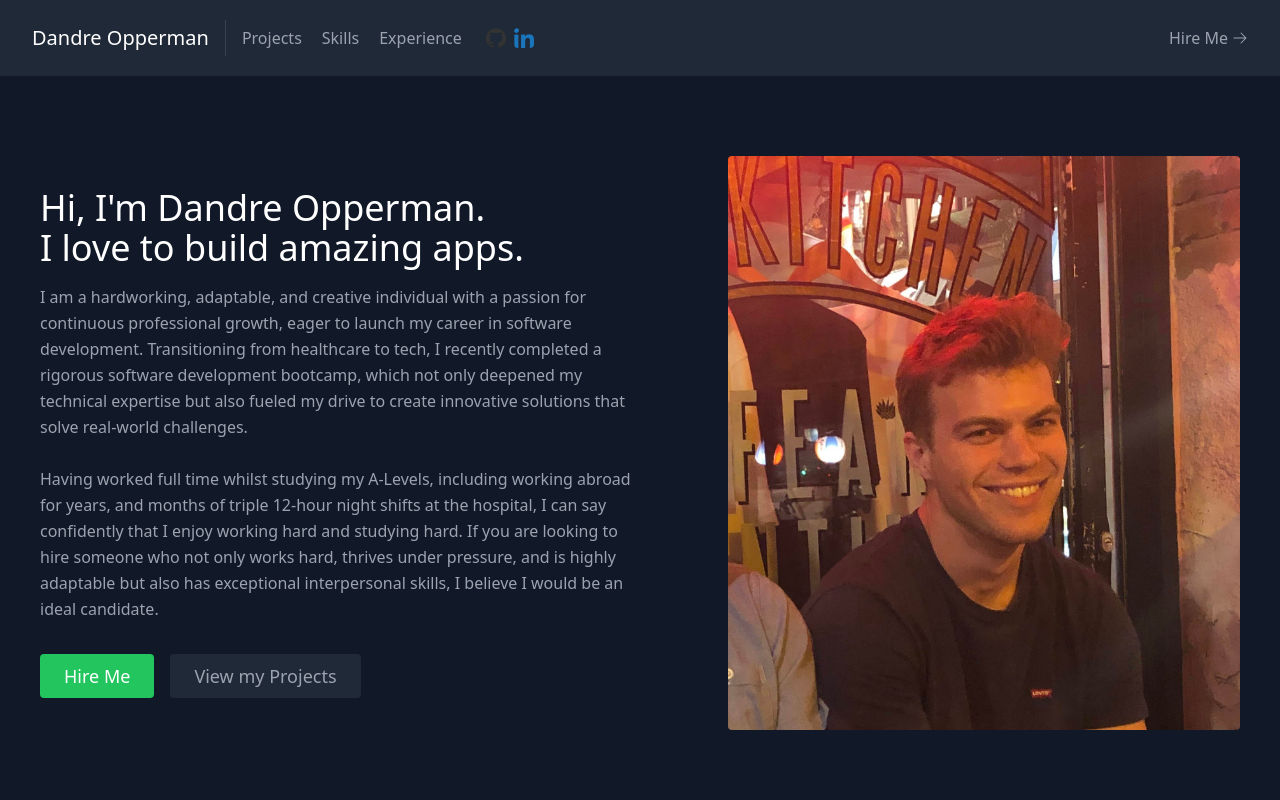
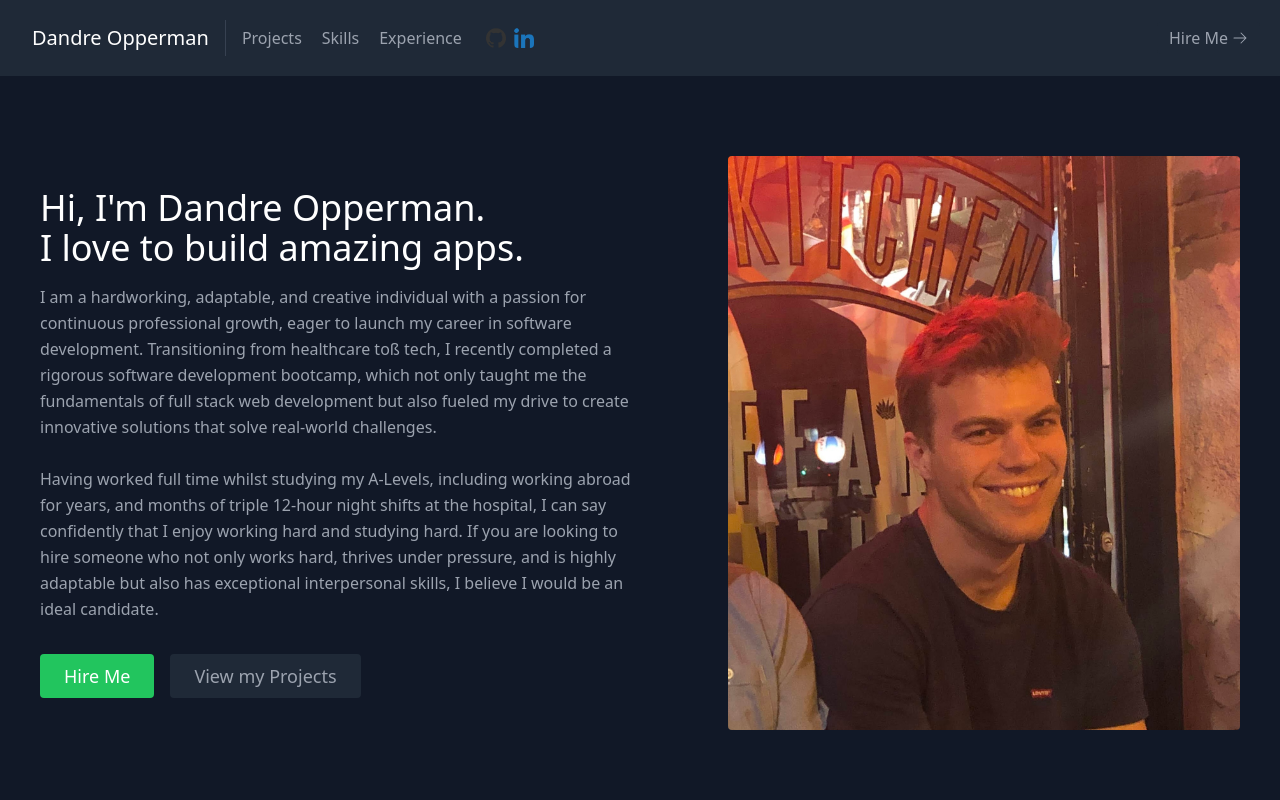
Before and after one commit to DandreOpperman/dandrePortfolioWebsite, a React (Vite) app: page / in a window 1280 px wide. Shown: the top 800 px of the page. Built offline with nearby package versions, Linux system fonts and the light colour scheme.

Commit message:
fix grammar mistake in about section

```diff
--- a/src/components/about.jsx
+++ b/src/components/about.jsx
@@ -11,11 +11,11 @@ export default function About() {
           <p className="mb-8 leading-relaxed">
             I am a hardworking, adaptable, and creative individual with a
             passion for continuous professional growth, eager to launch my
-            career in software development. Transitioning from healthcare to
+            career in software development. Transitioning from healthcare toß
             tech, I recently completed a rigorous software development bootcamp,
-            which not only deepened my technical expertise but also fueled my
-            drive to create innovative solutions that solve real-world
-            challenges.
+            which not only taught me the fundamentals of full stack web
+            development but also fueled my drive to create innovative solutions
+            that solve real-world challenges.
             <br />
             <br />
             Having worked full time whilst studying my A-Levels, including
```
